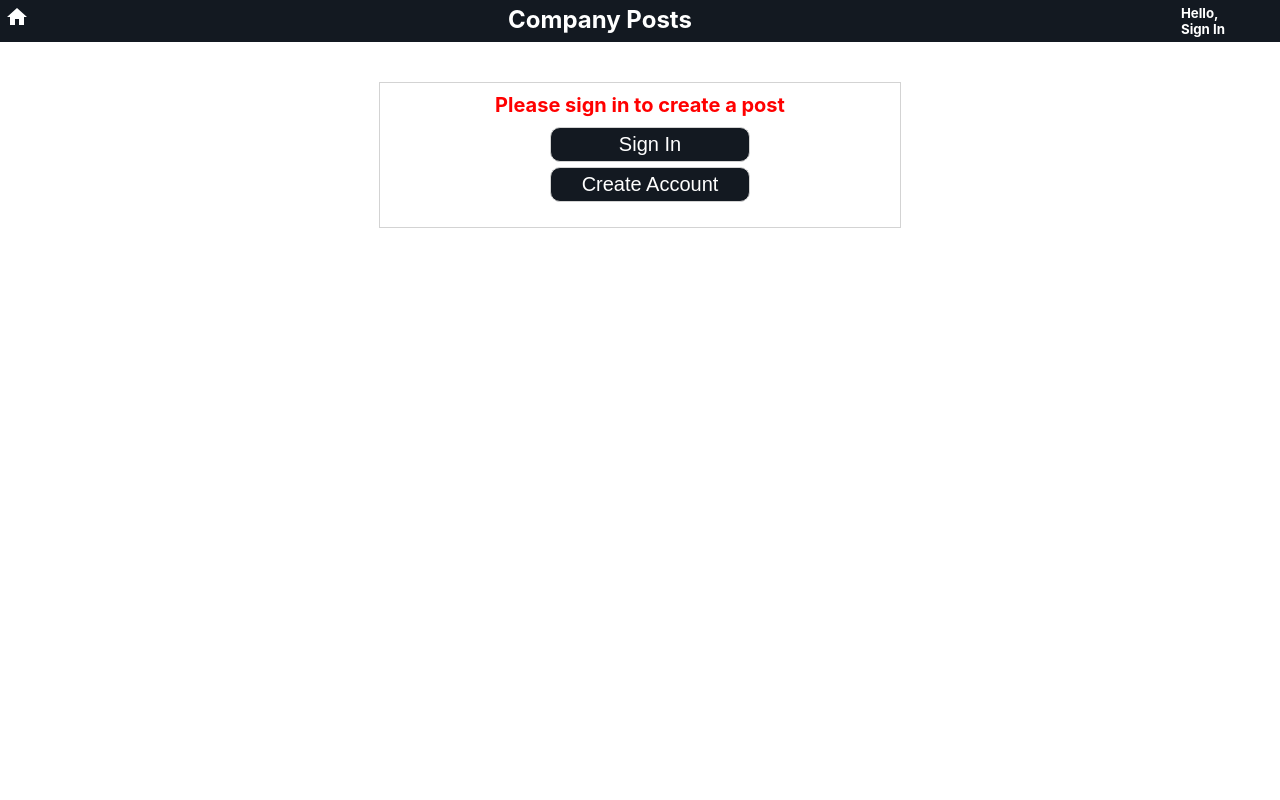
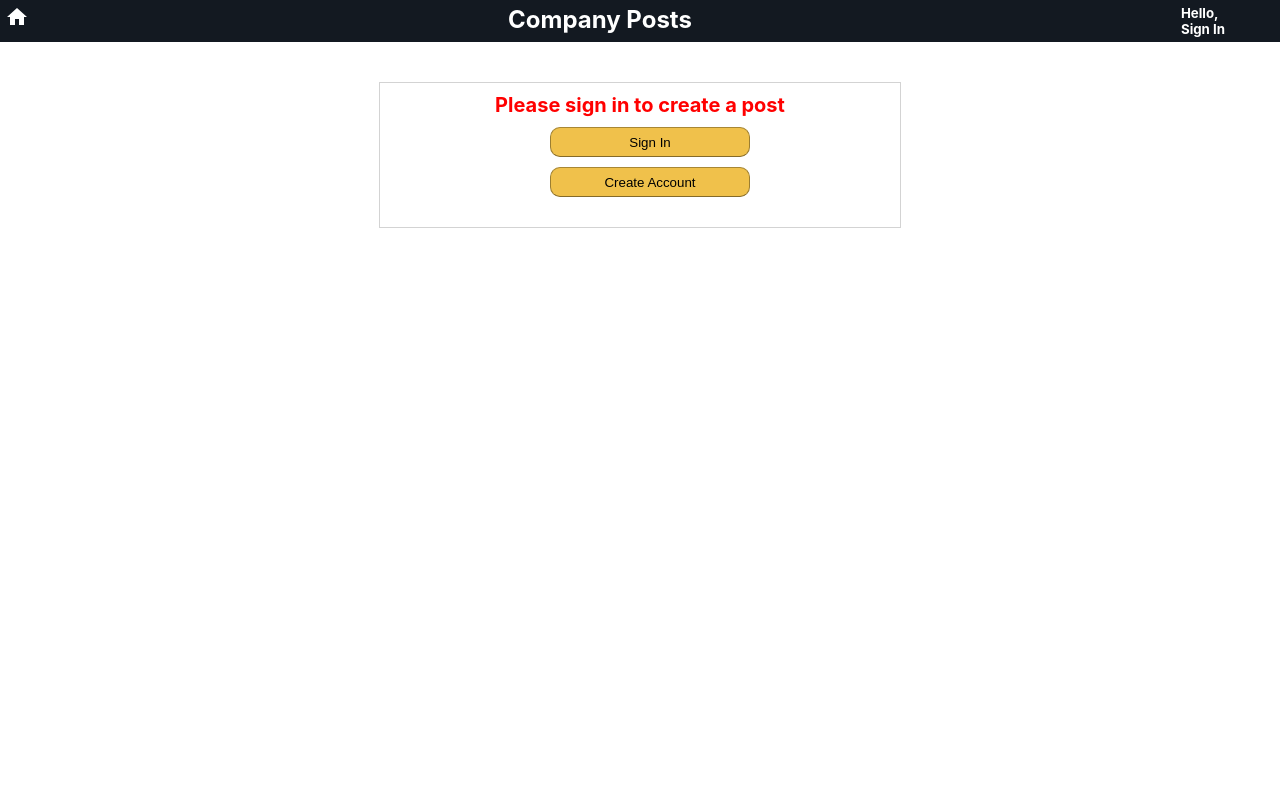
Before and after one commit to JKotov-Git/company-posts, a React (Create React App) app in the folder client/: page /createPost in a window 1280 px wide. Shown: the top 800 px of the page. Built offline with nearby package versions, Linux system fonts and the light colour scheme.

Commit message:
sign in message style edit

```diff
--- a/client/src/components/signInMessage/SignInMessage.css
+++ b/client/src/components/signInMessage/SignInMessage.css
@@ -7,26 +7,25 @@
 }
 
 .message-container-options {
-  width:100%;
-  display:flex;
+  width: 100%;
+  display: flex;
   flex-direction: column;
   justify-content: center;
-  padding:10px;
-  margin:auto;
+  padding: 10px;
+  margin: auto;
   align-items: center;
 }
 
 .message-container-options button {
   margin-bottom: 5px;
-  width:200px;
-  font-size: 20px;
-  padding: 5px;
-  font-weight: 400;
-  background-color: #131921;
-  color: white;
-  border: 1px solid lightgray;
-  height: 35px;
+  width: 200px;
+  background-color: #f0c14b;
+  height: 30px;
+  border: 1px solid;
+  border-color: #a88734 #9c7e31 #846a29;
+  color: black;
   border-radius: 10px;
+  margin-bottom: 10px;
 }
 
 .message {
```
